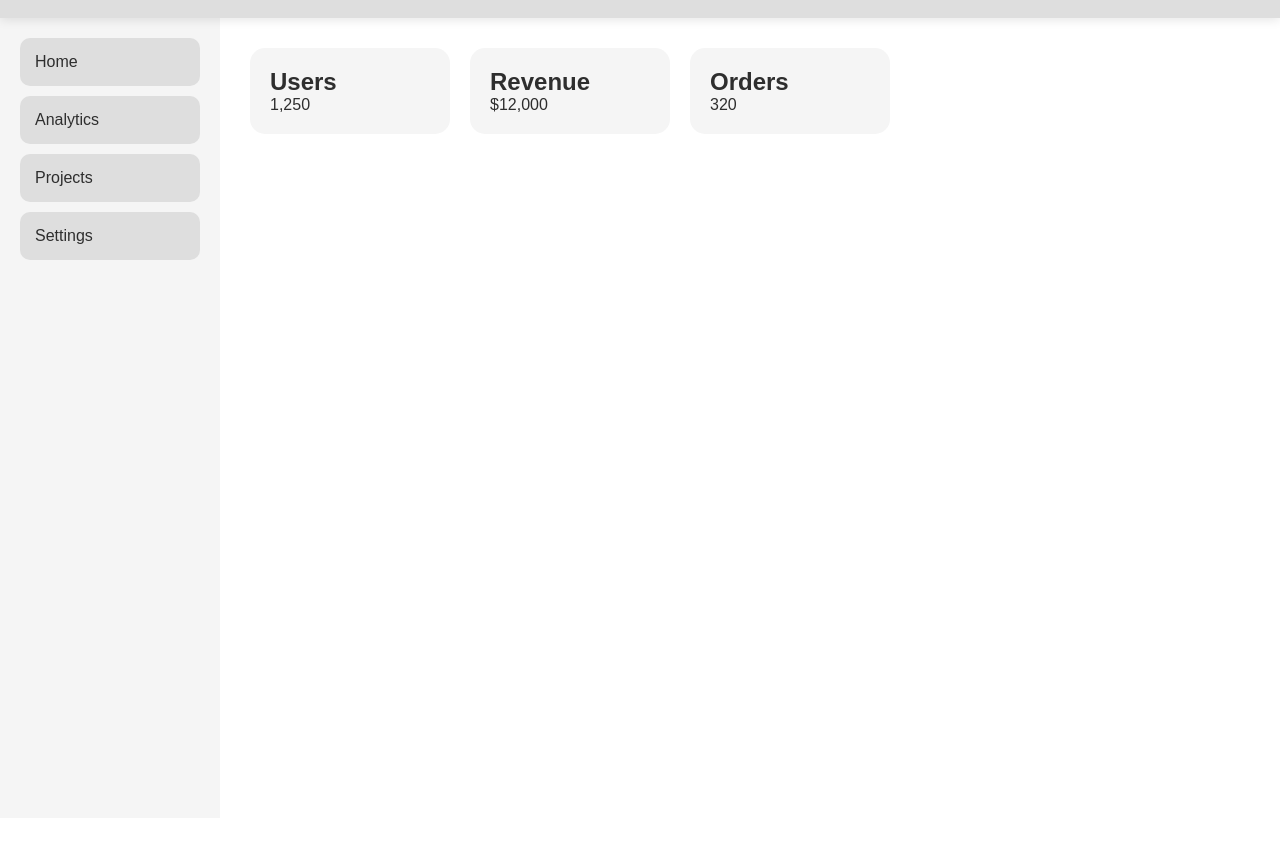
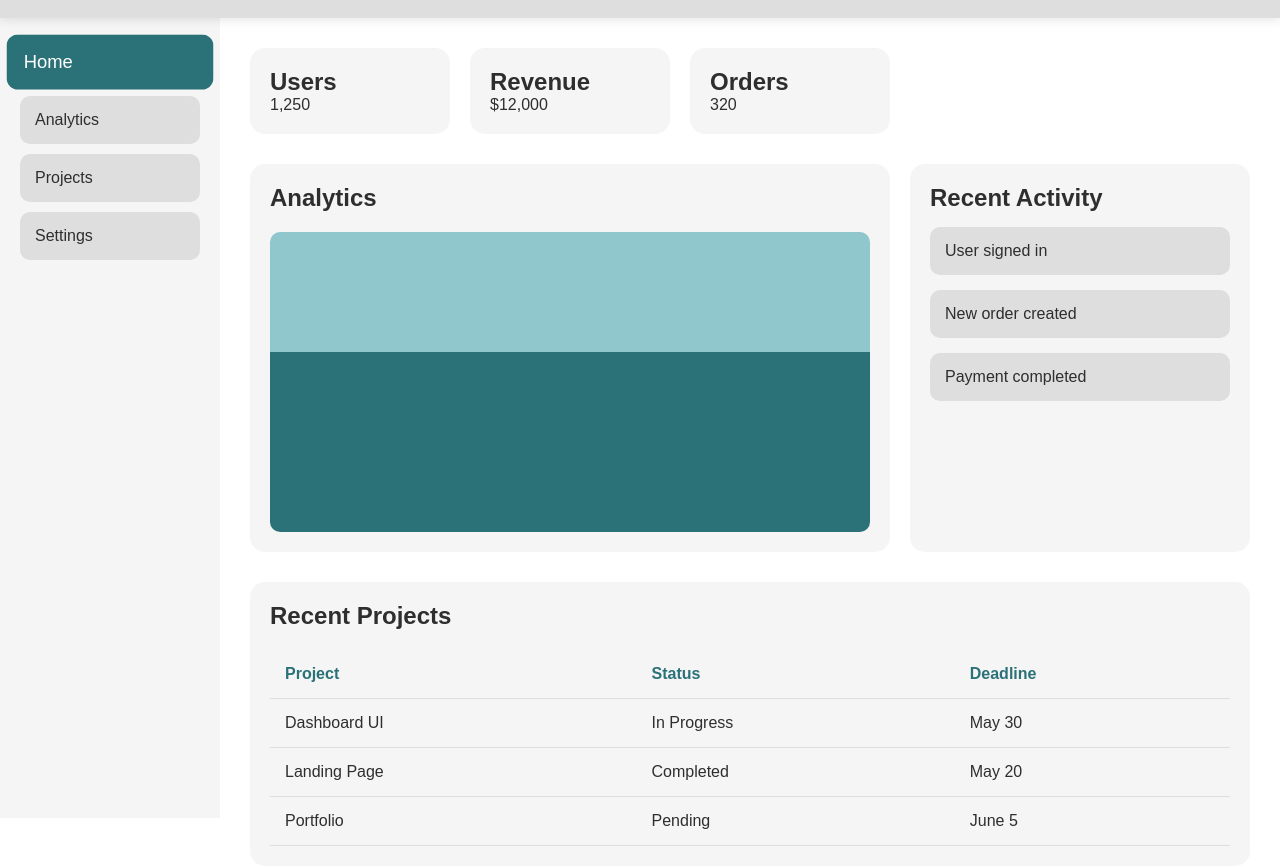
Before and after one commit to lalocchi/Unit-7-assesment-Html-CSS, a plain HTML site: page html-css-dashboard/index.html in a window 1280 px wide. Shown: the part 52-920 px from the top of the page. Before the commit the page ends 870 px from the top, so only its background shows below. Drawn offline with Linux system fonts and the light colour scheme.

Commit message:
Fixed hover on sidebar

```diff
--- a/html-css-dashboard/index.html
+++ b/html-css-dashboard/index.html
@@ -19,7 +19,8 @@
 
     <aside class="sidebar">
 
-      <div class="menu-item">Home</div>
+      <!-- <div class="menu-item">Home</div> -->
+      <div class="menu-item active">Home</div>
       <div class="menu-item">Analytics</div>
       <div class="menu-item">Projects</div>
       <div class="menu-item">Settings</div>
@@ -46,6 +47,67 @@
         </div>
 
       </section>
+      <section class="chart-section">
+
+    <div class="chart">
+        <h2>Analytics</h2>
+
+        <div class="fake-chart"></div>
+    </div>
+
+    <div class="activity">
+        <h2>Recent Activity</h2>
+
+        <div class="activity-item">
+        User signed in
+        </div>
+
+        <div class="activity-item">
+        New order created
+        </div>
+
+        <div class="activity-item">
+        Payment completed
+        </div>
+
+    </div>
+
+    </section>
+    <section class="table-section">
+
+  <h2>Recent Projects</h2>
+
+    <table>
+        <thead>
+        <tr>
+            <th>Project</th>
+            <th>Status</th>
+            <th>Deadline</th>
+        </tr>
+        </thead>
+
+        <tbody>
+        <tr>
+            <td>Dashboard UI</td>
+            <td>In Progress</td>
+            <td>May 30</td>
+        </tr>
+
+        <tr>
+            <td>Landing Page</td>
+            <td>Completed</td>
+            <td>May 20</td>
+        </tr>
+
+        <tr>
+            <td>Portfolio</td>
+            <td>Pending</td>
+            <td>June 5</td>
+        </tr>
+        </tbody>
+    </table>
+
+    </section>
 
     </main>
 
--- a/html-css-dashboard/style.css
+++ b/html-css-dashboard/style.css
@@ -60,9 +60,11 @@ body{
 /* HOVER EFFECT */
 
 .menu-item:hover{
-  transform:scale(1.05);
+  transform:scale(1.15);
 
   background:#2B7178;
+
+  color:white;
 
   cursor:pointer;
 }
@@ -96,3 +98,103 @@ body{
 .card:hover{
   transform:translateY(-5px);
 }
+/* CHART SECTION */
+
+.chart-section{
+  display:flex;
+
+  gap:20px;
+
+  margin-top:30px;
+}
+
+/* CHART */
+
+.chart{
+  flex:2;
+
+  background:#F5F5F5;
+
+  padding:20px;
+
+  border-radius:15px;
+}
+
+/* FAKE CHART */
+
+.fake-chart{
+  height:300px;
+
+  margin-top:20px;
+
+  border-radius:10px;
+
+  background:
+  linear-gradient(to top,
+  #2B7178 60%,
+  #8fc7cd 60%);
+}
+
+/* ACTIVITY */
+
+.activity{
+  flex:1;
+
+  background:#F5F5F5;
+
+  padding:20px;
+
+  border-radius:15px;
+}
+
+/* ACTIVITY ITEMS */
+
+.activity-item{
+  background:#DEDEDE;
+
+  padding:15px;
+
+  border-radius:10px;
+
+  margin-top:15px;
+}
+/* TABLE SECTION */
+
+.table-section{
+  margin-top:30px;
+
+  background:#F5F5F5;
+
+  padding:20px;
+
+  border-radius:15px;
+}
+
+table{
+  width:100%;
+
+  margin-top:20px;
+
+  border-collapse:collapse;
+}
+
+th, td{
+  text-align:left;
+
+  padding:15px;
+
+  border-bottom:1px solid #DEDEDE;
+}
+
+th{
+  color:#2B7178;
+}
+/* ACTIVE MENU ITEM */
+
+.active{
+  background:#2B7178;
+
+  transform:scale(1.15);
+
+  color:white;
+}
```
